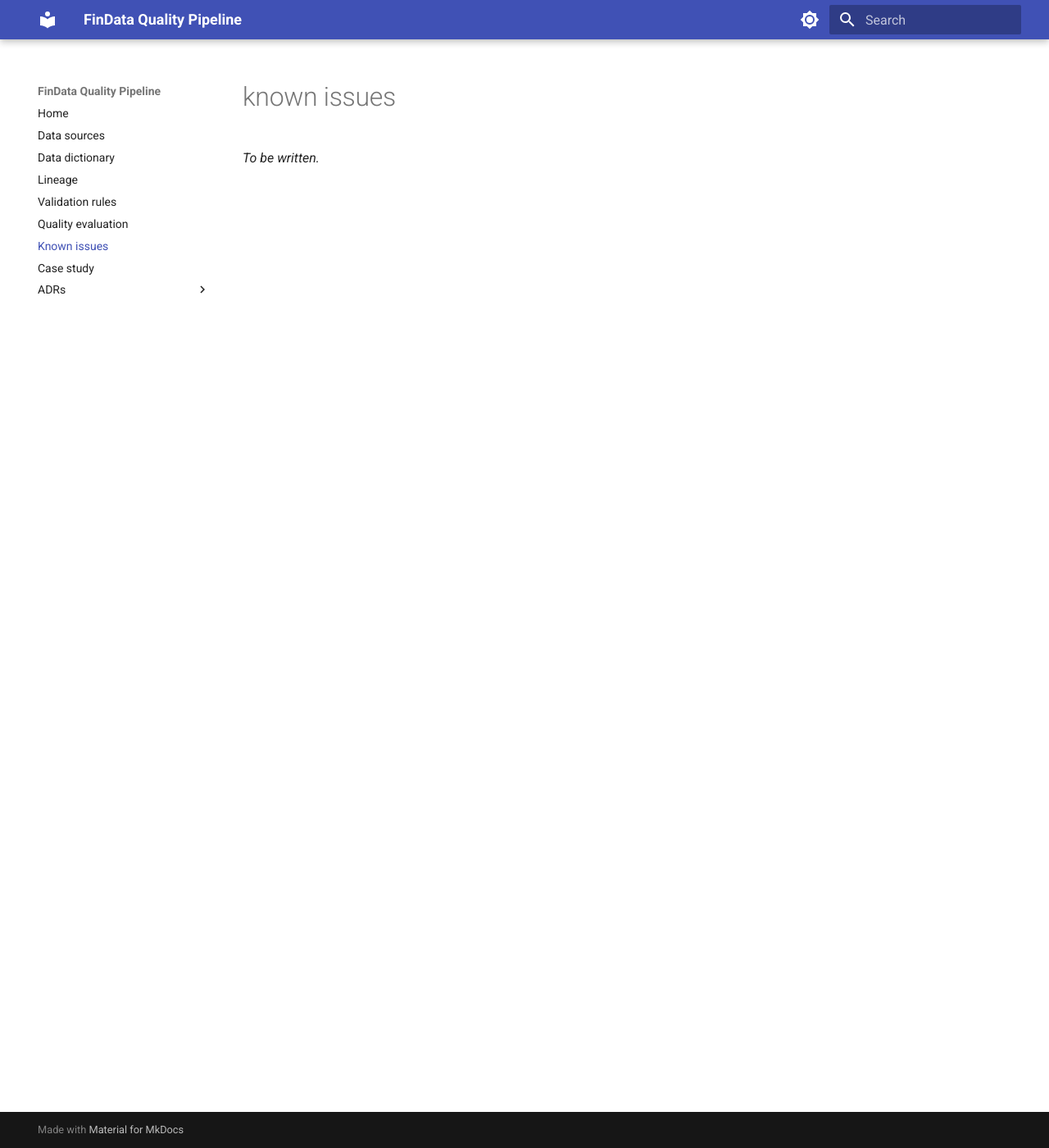
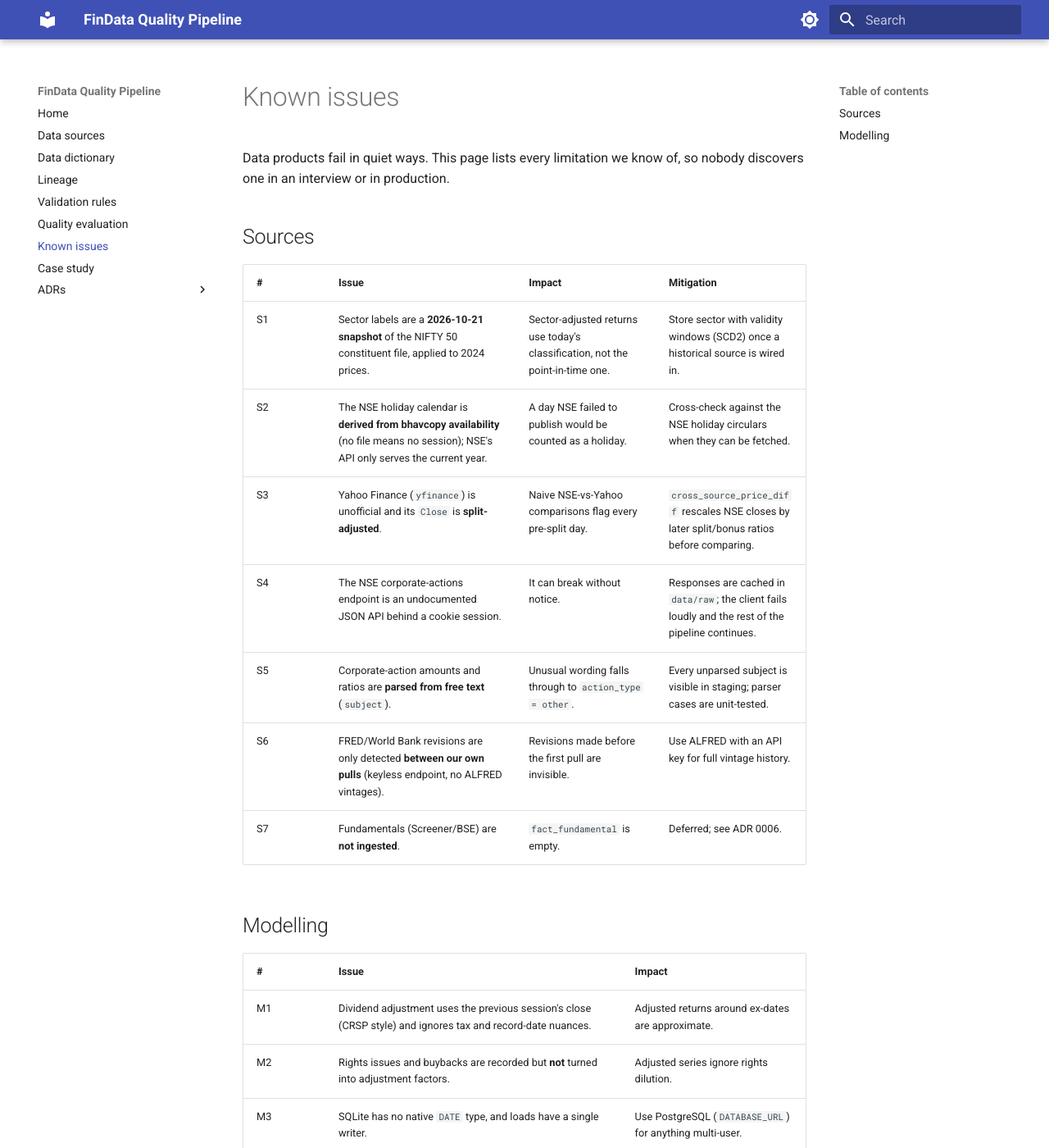
Before and after one commit to sonkarvidhi84-rgb/FinData, an MkDocs documentation site: the page built from docs/known-issues.md, in a window 1280 px wide and 1400 px high. Shown: the whole window at 82% size. Built offline with MkDocs 1.6.1 and Material for MkDocs 9.7.7, drawn with Linux system fonts in a browser that asks for light colours.

Commit message:
ci: lint/type/test workflow; docs: source-choice ADR and known issues
Co-Authored-By: Claude Opus 5.5 <noreply@anthropic.com>

```diff
--- a/docs/known-issues.md
+++ b/docs/known-issues.md
@@ -1,3 +1,26 @@
-# known issues
+# Known issues
 
-_To be written._
+Data products fail in quiet ways. This page lists every limitation we know of, so nobody
+discovers one in an interview or in production.
+
+## Sources
+
+| # | Issue | Impact | Mitigation |
+|---|---|---|---|
+| S1 | Sector labels are a **2026-10-21 snapshot** of the NIFTY 50 constituent file, applied to 2024 prices. | Sector-adjusted returns use today's classification, not the point-in-time one. | Store sector with validity windows (SCD2) once a historical source is wired in. |
+| S2 | The NSE holiday calendar is **derived from bhavcopy availability** (no file means no session); NSE's API only serves the current year. | A day NSE failed to publish would be counted as a holiday. | Cross-check against the NSE holiday circulars when they can be fetched. |
+| S3 | Yahoo Finance (`yfinance`) is unofficial and its `Close` is **split-adjusted**. | Naive NSE-vs-Yahoo comparisons flag every pre-split day. | `cross_source_price_diff` rescales NSE closes by later split/bonus ratios before comparing. |
+| S4 | The NSE corporate-actions endpoint is an undocumented JSON API behind a cookie session. | It can break without notice. | Responses are cached in `data/raw`; the client fails loudly and the rest of the pipeline continues. |
+| S5 | Corporate-action amounts and ratios are **parsed from free text** (`subject`). | Unusual wording falls through to `action_type = other`. | Every unparsed subject is visible in staging; parser cases are unit-tested. |
+| S6 | FRED/World Bank revisions are only detected **between our own pulls** (keyless endpoint, no ALFRED vintages). | Revisions made before the first pull are invisible. | Use ALFRED with an API key for full vintage history. |
+| S7 | Fundamentals (Screener/BSE) are **not ingested**. | `fact_fundamental` is empty. | Deferred; see ADR 0006. |
+
+## Modelling
+
+| # | Issue | Impact |
+|---|---|---|
+| M1 | Dividend adjustment uses the previous session's close (CRSP style) and ignores tax and record-date nuances. | Adjusted returns around ex-dates are approximate. |
+| M2 | Rights issues and buybacks are recorded but **not** turned into adjustment factors. | Adjusted series ignore rights dilution. |
+| M3 | SQLite has no native `DATE` type, and loads have a single writer. | Use PostgreSQL (`DATABASE_URL`) for anything multi-user. |
+
+<!-- Further issues found during validation and quality runs are appended below. -->
```
Also changed, not shown: docs/adr/0006-source-choices.md (added, +34 -0 lines), 1 other file.
